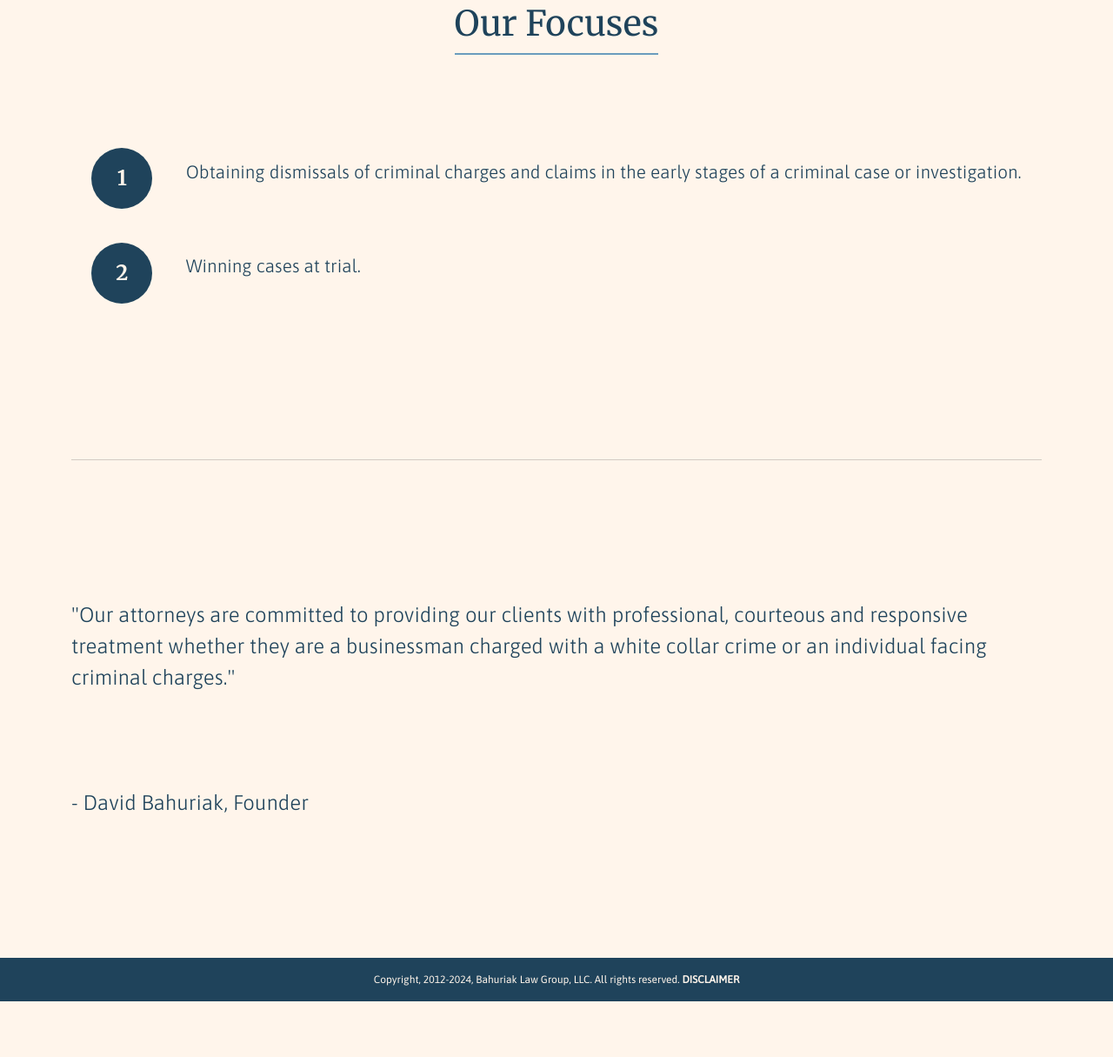
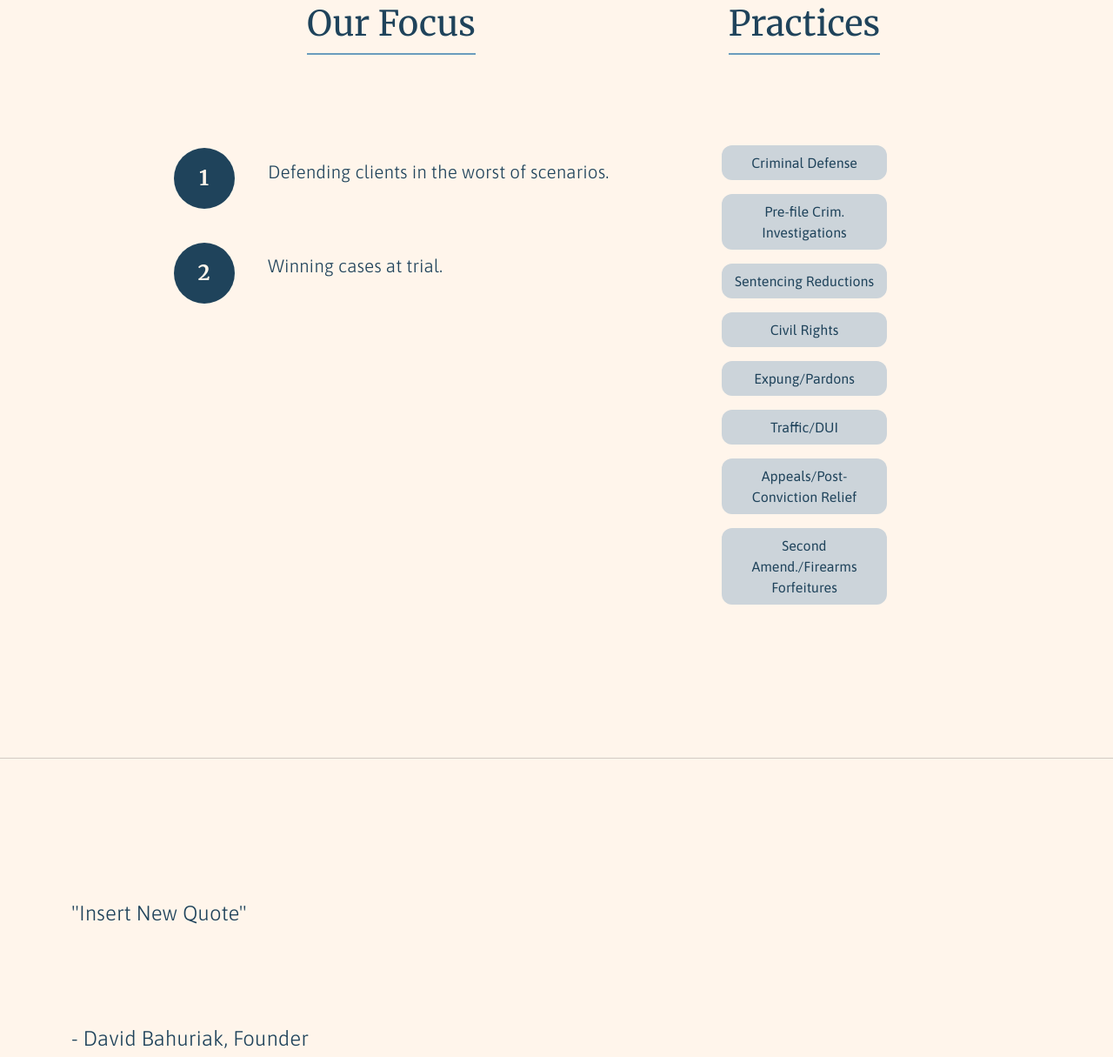
Before and after one commit to lucas9nens/bahuriak, a plain HTML site: page index.html in a window 1280 px wide. Shown: the part 957-2172 px from the top of the page at 87% size. Before the commit the page ends 2108 px from the top, so only its background shows below. Drawn offline with nearby package versions, Linux system fonts and the light colour scheme.

Commit message:
Update index.html

```diff
--- a/index.html
+++ b/index.html
@@ -3,8 +3,8 @@
 <head>
     <meta charset="utf-8">
     <meta name="viewport" content="width=device-width, initial-scale=1">
-    <title>Bahuriak | Home</title>
-    <link rel="shortcut icon" type="x-icon" href="images/bahuriak_icon.ico">
+    <title>Bahuriak Law Group | Home</title>
+    <link rel="shortcut icon" type="image/x-icon" href="images/bahuriak_icon.ico">
     <link href="https://cdn.jsdelivr.net/npm/bootstrap@5.3.2/dist/css/bootstrap.min.css" rel="stylesheet" integrity="sha384-T3c6CoIi6uLrA9TneNEoa7RxnatzjcDSCmG1MXxSR1GAsXEV/Dwwykc2MPK8M2HN" crossorigin="anonymous">
     <link rel="stylesheet" href="style.css" type="text/css">
 </head>
@@ -24,21 +24,24 @@
                 <div class="p-4 collapse-background">
                   <div class="container text-center">
                     <div class="row row-cols-1 row-cols-sm-2 row-cols-md-3" style="padding: 30px;">
-                      <div class="col">
-                        <h4>Legal Representation<span style="color: var(--secondary-color);">.</span></h4>
-                          <li><a href="#">Appeals/Post-Conviction Relief</a></li>
-                          <li><a href="#">Civil Rights</a></li>
-                          <li><a href="#">Second Amendment/Firearms Forfeitures</a></li>
-                          <li><a href="#">Traffic / DUI</a></li>
-                          <li><a href="criminal-defense">Criminal Defense</a></li>
-                      </div>
-                      <div class="col">
-                        <h4>Criminal Practice<span style="color: var(--secondary-color);">.</span></h4>
+                        <div class="col">
+                        <h4>Criminal Defense<span style="color: var(--secondary-color);">.</span></h4>
                           <li><a href="#">Federal Criminal Practice</a></li>
                           <li><a href="#">Pennsylvania Criminal Practice</a></li>
                           <li><a href="#">New Jersey Criminal Practice</a></li>
                           <li><a href="#">Virginia Criminal Practice</a></li>
                           <li><a href="#">Criminal Immigration/Deportation</a></li>
+                      </div>
+                      <div class="col">
+                        <h4>Practice Areas<span style="color: var(--secondary-color);">.</span></h4>
+                          <li><a href="criminal-defense">Criminal Defense</a></li>
+                          <li><a href="#">Pre-file Crim. Investigations</a></li>
+                          <li><a href="#">Appeals/Post-Conviction Relief</a></li>
+                          <li><a href="#">Sentencing Reductions</a></li>
+                          <li><a href="#">Civil Rights</a></li>
+                          <li><a href="#">Second Amendment/Firearms Forfeitures</a></li>
+                          <li><a href="#">Expung/Pardons</a></li>
+                          <li><a href="#">Traffic / DUI</a></li>
                       </div>
                       <div class="col">
                         <h4>Firm Profile<span style="color: var(--secondary-color);">.</span></h4>
@@ -56,8 +59,8 @@
               <img src="images/logo_alternate.svg" style="margin-top: 18vh;" height="80rem">
                 <h1 class="display-3 fw-bold" style="color: var(--header-font-color); font-family: var(--primary-font); font-weight: 700;">Welcome to <br/> Bahuriak Law Group</h1>
                 <div class="gap-3 justify-content-center lead fw-normal my-5">
-                  <a class="icon-link" role="button" style="margin-bottom: 10vh; font-family: 'Merriweather', serif; font-size: 1rem;" href="about-us">
-                    Learn more
+                  <a class="icon-link" role="button" style="margin-bottom: 10vh; font-family: 'Merriweather', serif; font-size: 1rem;" href="tel:+12154131150">
+                    Call Us: +1 (215) 413-1150
                   </a>
                 </div>
               </div>
@@ -66,34 +69,60 @@
             </div>
       </div>
 
-
       <div class="container">
-
-          <section>
-            <div class="heading">
-              <h1 class="line" style="text-align: center;">Our Focuses</h1>
+            <div class="row">
+            <div class="col-md-8">
+              <div class="heading">
+              <h1 class="line" style="text-align: center;">Our Focus</h1>
             </div>
 
             <table style="margin: auto;">
               <tr>
                 <td><div class="num_circle">1</div></td>
-                <td><p style="font-size: 1.3em; font-weight: 300;">Obtaining dismissals of criminal charges and claims in the early stages of a criminal case or investigation.</p></td>
+                <td><p style="font-size: 1.3em; font-weight: 300;">Defending clients in the worst of scenarios.</p></td>
               </tr>
               <tr>
                 <td><div class="num_circle">2</div></td>
                 <td><p style="font-size: 1.3em; font-weight: 300;">Winning cases at trial.</p></td>
               </tr>
             </table>
-          </section>
+            </div>
+
+            <div class="col-md-2" style="padding: 0; text-align: center;">
+              <div class="heading">
+                <h1 class="line" style="text-align: center;">Practices</h1>
+              </div>
+
+              <div class="practice-buttons">
+                <button class="button-stack">Criminal Defense</button>
+                <button class="button-stack">Pre-file Crim. Investigations</button>
+                <button class="button-stack">Sentencing Reductions</button>
+                <button class="button-stack">Civil Rights</button>
+                <button class="button-stack">Expung/Pardons</button>
+                <button class="button-stack">Traffic/DUI</button>
+                <button class="button-stack">Appeals/Post-Conviction Relief</button>
+                <button class="button-stack">Second Amend./Firearms Forfeitures</button>
+
+
+
+
+              </div>
+
+
+            </div>
+
+            </div>
+
+
+        </div>
 
 
           <hr>
 
 
-          <section>
+          <section class="container">
             <p class="about_text">
-              "Our attorneys are committed to providing our clients with professional, courteous and responsive treatment whether they are a businessman charged with a white collar crime or an individual facing criminal charges."
-
+                "Insert New Quote"
               <br/>
               <br/>
               <br/>
```
